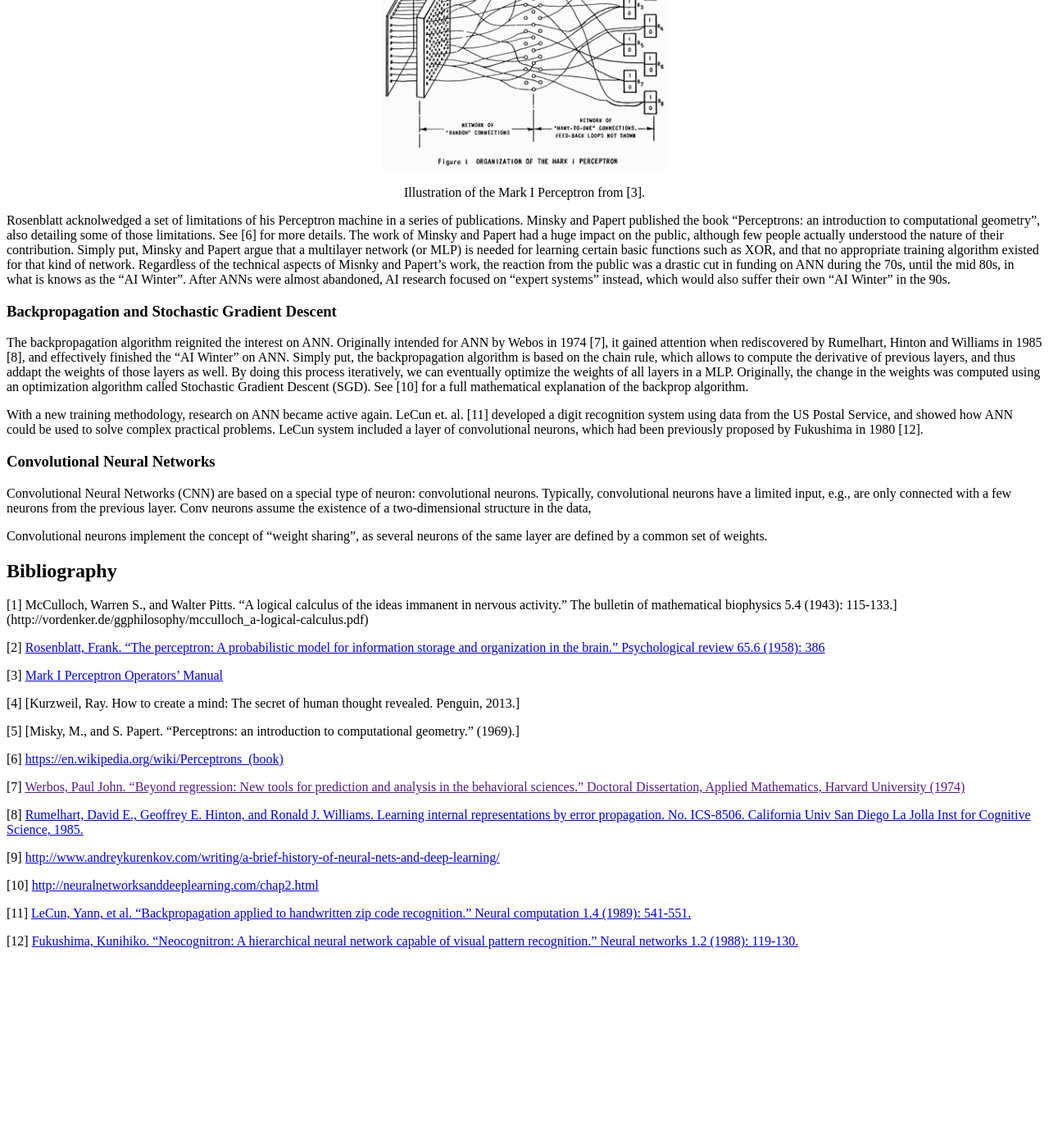
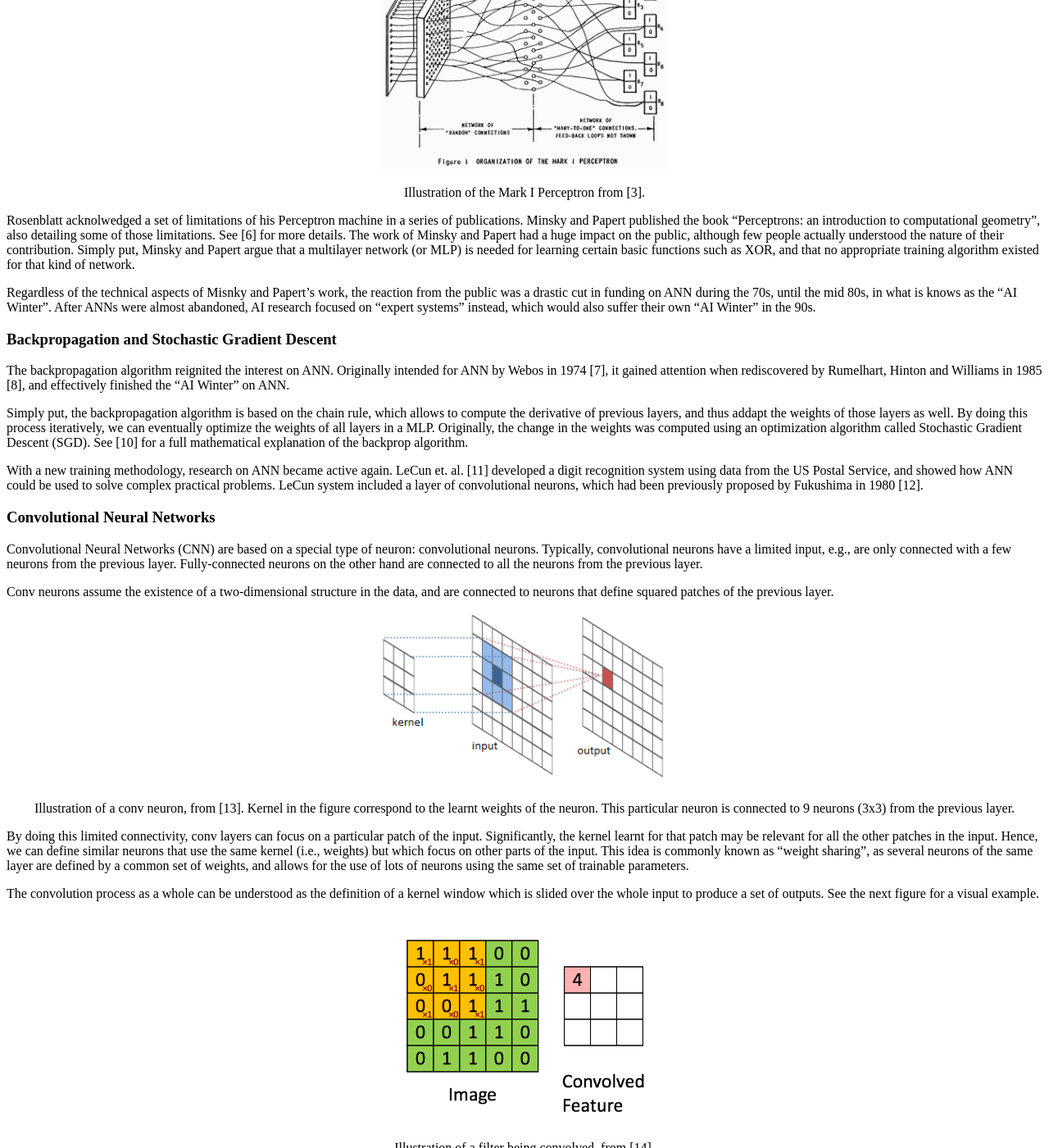
Before and after one commit to UPC-MAI-DL/tmp, a Jekyll site: the page built from MLP_ConvNets_theory.md, in a window 1280 px wide and 1400 px high, scrolled down 1233 px. Shown: the whole window at 82% size. Built offline with Jekyll 4.4.1, drawn with Linux system fonts in a browser that asks for light colours; formulas are drawn with MathJax 3; our own code applies the rules of GitHub Pages for plain Markdown files; before the commit the page ends 2406 px from its top, so only the background shows below that; some of the changed text lies outside the part shown.

Commit message:
forgot this file :P

```diff
--- a/MLP_ConvNets_theory.md
+++ b/MLP_ConvNets_theory.md
@@ -14,7 +14,8 @@ Neural networks have recently (i.e., 2010s) become a hot topic for both academia
 
 Artificial Neural Networks (ANN) were born in 1943, through a work by Warren McCulloch and Walter Pitts [1]. In their paper, McCulloch and Pitts tried to understand how could the brain compute highly complex behaviors, using processing units as simple as neurons. Their design of single neurons was the first contribution to the field, and included the idea of weighted inputs to produce an output.
 
-<div style="text-align:center"><img src="/figures/mcculloch_fig1.jpg" width="350">
+<div style="text-align:center">
+    <img src="/figures/mcculloch_fig1.jpg" width="350">
 </div>
 
 <div><p style="text-align: center;">Original Figure from McCulloch and Pitts. Source [1].</p></div>
@@ -30,25 +31,77 @@ Where w is is a vector of real-valued weights, · is the dot product, and b is a
 
 Rosenblatt implemented the algorithm within the machine "Mark I Perceptron", a visual classifier composed by 400 photosensitive receptors (sensory units), associated with 512 stepping motors (association units), and an output of 8 neurons (response units) [3]. It contained only one layer of trainable parameters (association units). For more details see [4,9].
 
-<div style="text-align:center"><img src="/figures/Mark1.png" width="350">
+<div style="text-align:center">
+    <img src="/figures/Mark1.png" width="350">
 </div>
 <p style="text-align: center;">Illustration of the Mark I Perceptron from [3].</p>
 
 Rosenblatt acknolwedged a set of limitations of his Perceptron machine in a series of publications. Minsky and Papert published the book "Perceptrons: an introduction to computational geometry", also detailing some of those limitations. See [6] for more details. The work of Minsky and Papert had a huge impact on the public, although few people actually understood the nature of their contribution. Simply put, Minsky and Papert argue that a multilayer network (or MLP) is needed for learning certain basic functions such as XOR, and that no appropriate training algorithm existed for that kind of network.
+
 Regardless of the technical aspects of Misnky and Papert's work, the reaction from the public was a drastic cut in funding on ANN during the 70s, until the mid 80s, in what is knows as the "AI Winter". After ANNs were almost abandoned, AI research focused on "expert systems" instead, which would also suffer their own "AI Winter" in the 90s.
 
 ### Backpropagation and Stochastic Gradient Descent
 
 The backpropagation algorithm reignited the interest on ANN. Originally intended for ANN by Webos in 1974 [7], it gained attention when rediscovered by Rumelhart, Hinton and Williams in 1985 [8], and effectively finished the "AI Winter" on ANN.
+
 Simply put, the backpropagation algorithm is based on the chain rule, which allows to compute the derivative of previous layers, and thus addapt the weights of those layers as well. By doing this process iteratively, we can eventually optimize the weights of all layers in a MLP. Originally, the change in the weights was computed using an optimization algorithm called Stochastic Gradient Descent (SGD). See [10] for a full mathematical explanation of the backprop algorithm.
 
 With a new training methodology, research on ANN became active again. LeCun et. al. [11] developed a digit recognition system using data from the US Postal Service, and showed how ANN could be used to solve complex practical problems. LeCun system included a layer of convolutional neurons, which had been previously proposed by Fukushima in 1980 [12].
 
 ### Convolutional Neural Networks
 
-Convolutional Neural Networks (CNN) are based on a special type of neuron: convolutional neurons. Typically, convolutional neurons have a limited input, e.g., are only connected with a few neurons from the previous layer. Conv neurons assume the existence of a two-dimensional structure in the data,
+Convolutional Neural Networks (CNN) are based on a special type of neuron: convolutional neurons. Typically, convolutional neurons have a limited input, e.g., are only connected with a few neurons from the previous layer. Fully-connected neurons on the other hand are connected to all the neurons from the previous layer.
 
-Convolutional neurons implement the concept of "weight sharing", as several neurons of the same layer are defined by a common set of weights.
+Conv neurons assume the existence of a two-dimensional structure in the data, and are connected to neurons that define squared patches of the previous layer.
+
+<div style="text-align:center">
+    <img src="/figures/convolution2.png" width="350">
+</div>
+<p style="text-align: center;">Illustration of a conv neuron, from [13]. Kernel in the figure correspond to the learnt weights of the neuron. This particular neuron is connected to 9 neurons (3x3) from the previous layer.</p>
+
+By doing this limited connectivity, conv layers can focus on a particular patch of the input. Significantly, the kernel learnt for that patch may be relevant for all the other patches in the input. Hence, we can define similar neurons that use the same kernel (i.e., weights) but which focus on other parts of the input. This idea is commonly known as "weight sharing", as several neurons of the same layer are defined by a common set of weights, and allows for the use of lots of neurons using the same set of trainable parameters.
+
+The convolution process as a whole can be understood as the definition of a kernel window which is slided over the whole input to produce a set of outputs. See the next figure for a visual example.
+
+<div style="text-align:center">
+    <img src="/figures/Convolution_schematic.gif" width="350">
+</div>
+<p style="text-align: center;">Illustration of a filter being convolved, from [14].</p>
+
+Convolving filters can have many effects. Averaging each pixel by its neighbors blurs the image, while taking the difference between the central pixel and the rest can be used to detect edges.
+
+
+<div style="text-align:center">
+    <img src="/figures/generic-taj-convmatrix-blur.jpg" width="350">
+    <img src="/figures/igeneric-taj-convmatrix-edge-detect.jpg" width="350">
+</div>
+<p style="text-align: center;">Left: convolved filter to blur image. Right: Convolved filter to detect edges. From [15].</p>
+
+#### CNN Parameters
+
+The convolution process has many adjustable parameters. The kernel size is the main one, and determines the patch of the image each filter will be able to process. The two other main parameters are the stride and the padding.
+
+* Stride: When applying the same convolving filter over the image, the stride defines the number of steps to take. Minimum stride is 1.
+
+<div style="text-align:center">
+    <img src="/figures/Stride1.png" width="350">
+    <img src="/figures/Stride2.png" width="350">
+</div>
+<p style="text-align: center;">Effect of a stride of 1 or 2 on the output volume.blur image, from [16].</p>
+
+* Padding: Without padding, a convolving filter cannot be centered on the borders of an input, as there will be several missing datapoints. As a result, dimensionality decreases (see Stride example). Padding allows one to define default values (typically 0's a.k.a. zero-padding) for the datapoints outside the image. A stride of 1 and a padding fitting the kernel size (e.g., $kernelSize-1)/2$ for odd kernel sizes) produces outputs of equal size to the input.
+
+<div style="text-align:center">
+    <img src="/figures/Stride1.png" width="350">
+    <img src="/figures/Stride2.png" width="350">
+</div>
+<p style="text-align: center;">Example of zero-padding of 2, from [16].</p>
+
+The formula for computing the output of a convolutional layer is:
+
+$$OutputSize = \frac{InputSize-KernelSize+2*Padding}{Stride}+1$$
+
+
 
 
 ## Bibliography
@@ -76,3 +129,10 @@ Convolutional neurons implement the concept of "weight sharing", as several neur
 [11] [LeCun, Yann, et al. "Backpropagation applied to handwritten zip code recognition." Neural computation 1.4 (1989): 541-551.](http://www.ics.uci.edu/~welling/teaching/273ASpring09/lecun-89e.pdf)
 
 [12] [Fukushima, Kunihiko. "Neocognitron: A hierarchical neural network capable of visual pattern recognition." Neural networks 1.2 (1988): 119-130.](https://pdfs.semanticscholar.org/c85e/6878f2048d0ec9d7186e3f20592c543635dd.pdf)
+
+[13] [http://intellabs.github.io/RiverTrail/tutorial/](http://intellabs.github.io/RiverTrail/tutorial/)
+
+[14] [http://deeplearning.stanford.edu/wiki/index.php/Feature_extraction_using_convolution](http://deeplearning.stanford.edu/wiki/index.php/Feature_extraction_using_convolution)
+
+[15] [http://www.wildml.com/2015/11/understanding-convolutional-neural-networks-for-nlp/](http://www.wildml.com/2015/11/understanding-convolutional-neural-networks-for-nlp/)
+[16] [https://adeshpande3.github.io/A-Beginner%27s-Guide-To-Understanding-Convolutional-Neural-Networks-Part-2/]()
```
